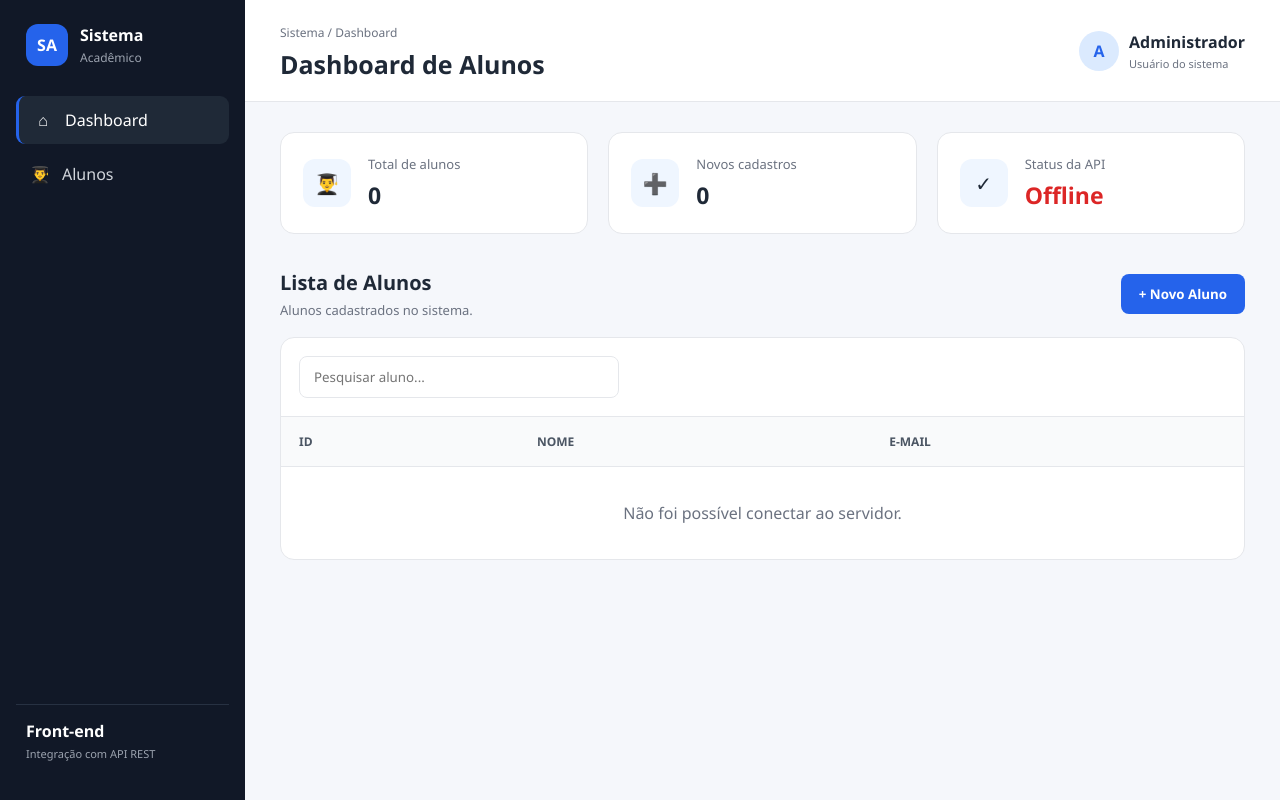
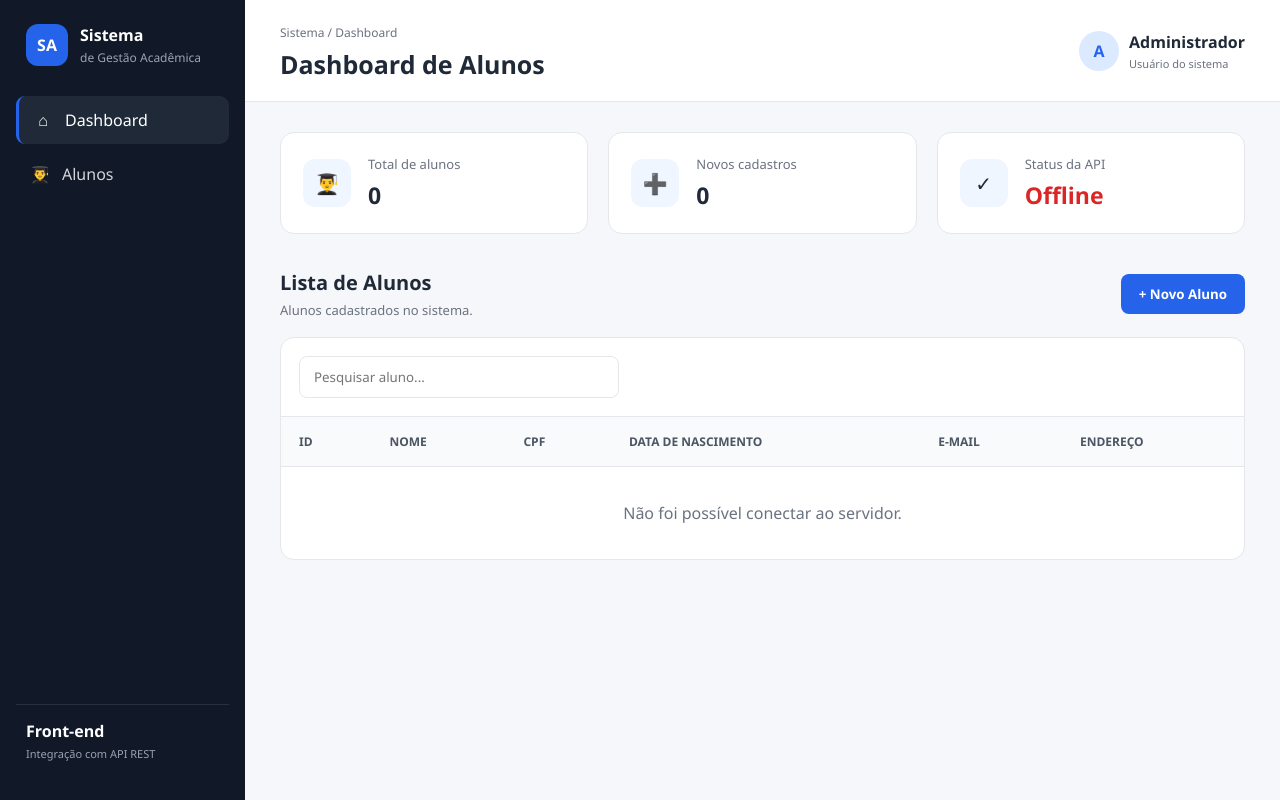
Before and after one commit to erivanborges/agostinho-gestao-escola, a plain HTML site: page app-escola/index.html in a window 1280 px wide. Drawn offline with Linux system fonts and the light colour scheme; no server answers.

Commit message:
Projeto Back-End e Front-End 2 Tec

```diff
--- a/app-escola/index.html
+++ b/app-escola/index.html
@@ -28,7 +28,7 @@
 
                 <div class="brand-name">
                     <strong>Sistema</strong>
-                    <span>Acadêmico</span>
+                    <span>de Gestão Acadêmica</span>
                 </div>
 
             </div>
@@ -250,8 +250,20 @@
                                     Nome
                                 </th>
 
+								 <th>
+                                    CPF
+                                </th>
+
+								 <th>
+                                    Data de Nascimento
+                                </th>
+
                                 <th>
                                     E-mail
+                                </th>
+
+								 <th>
+                                    Endereço
                                 </th>
 
                             </tr>
```
